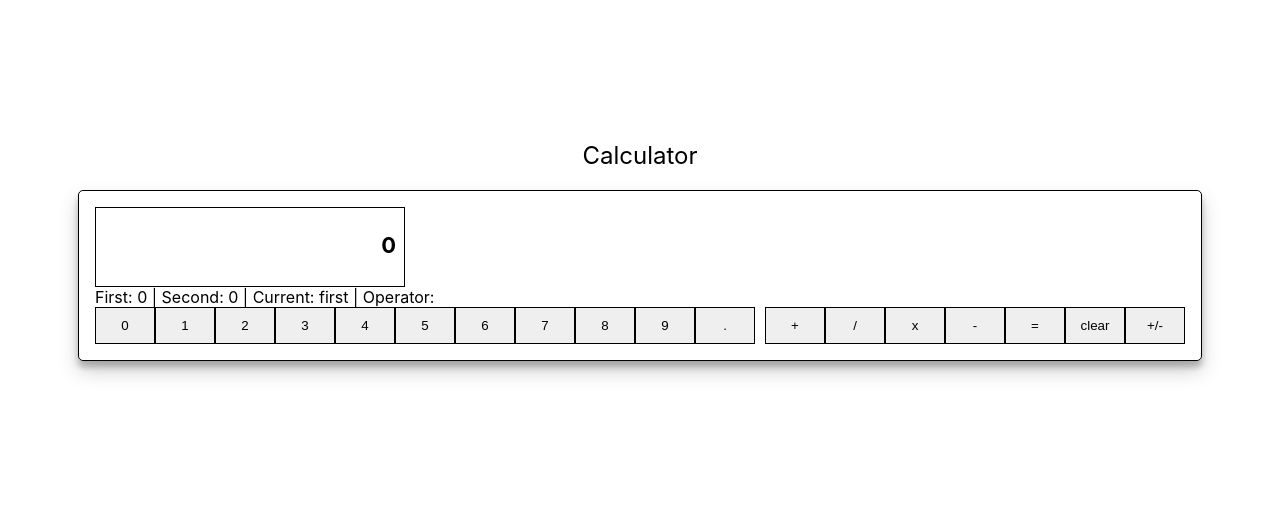
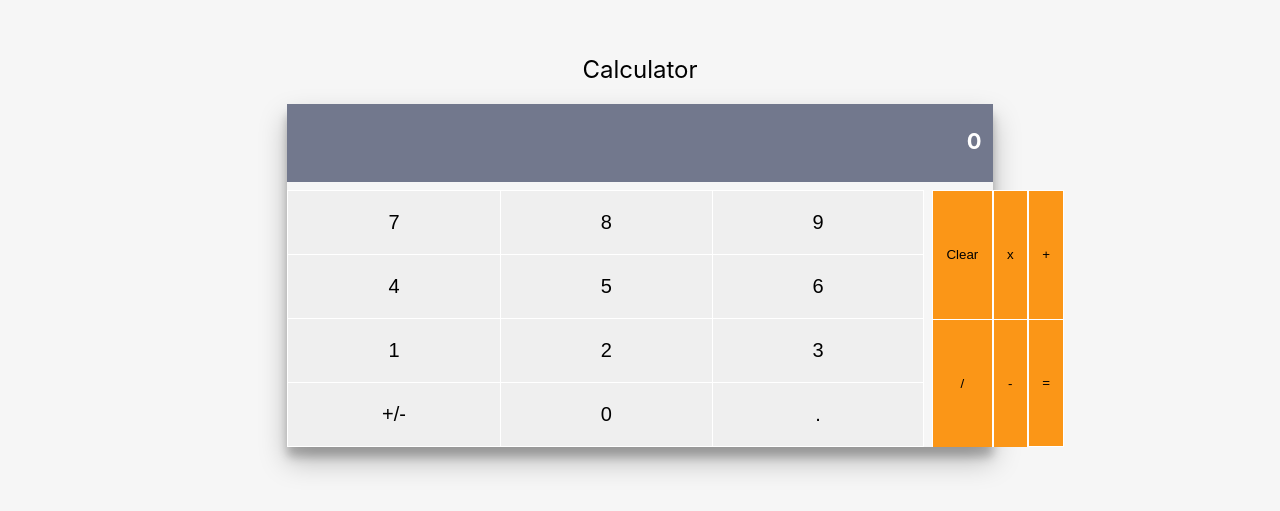
Before and after one commit to prof-tejera/homework-4-aali2537, a React (Create React App) app: page / in a window 1280 px wide. Shown: the part 149-660 px from the top of the page. Built offline with nearby package versions, Linux system fonts and the light colour scheme.

Commit message:
Styling component changes

```diff
--- a/src/components/Calculator.js
+++ b/src/components/Calculator.js
@@ -7,10 +7,22 @@ import Operator from "./Operator";
 import Screen from "./Screen";
 
 const Container = styled.div`
-  border: 1px solid black;
   border-radius: 5px;
-  padding: 1em;
-  box-shadow: 0 10px 20px rgba(0, 0, 0, 0.19), 0 6px 6px rgba(0, 0, 0, 0.23);
+
+  box-shadow: 0 14px 28px rgba(0, 0, 0, 0.25), 0 10px 10px rgba(0, 0, 0, 0.22);
+`;
+
+const NumPad = styled.div`
+  display: flex;
+  flex-wrap: wrap;
+  padding: 0em;
+`;
+
+const OperatorPad = styled.div`
+  display: flex;
+  flex-wrap: wrap;
+  flex-direction: column;
+  padding-left: 0.5em;
 `;
 
 class Calculator extends Component {
@@ -66,10 +78,9 @@ class Calculator extends Component {
           current: "first",
         });
       }
-    } else if (operator === "clear") {
+    } else if (operator === "Clear") {
       this.setState({ first: 0, second: 0, operator: null });
     } else if (operator === "+/-") {
-      console.log("hit");
       if (this.state.current === "first") {
         this.setState({
           first: this.state.first - this.state.first * 2,
@@ -94,33 +105,30 @@ class Calculator extends Component {
     return (
       <Container>
         <Screen {...this.getScreenValue()} />
-        <div>
-          First: {this.state.first} | Second: {this.state.second} | Current:{" "}
-          {this.state.current} | Operator: {this.state.operator}
-        </div>
         <div style={{ display: "flex" }}>
-          <div>
-            <Number value={0} onClick={this.handleNumberClick} />
+          <NumPad>
+            <Number value={7} onClick={this.handleNumberClick} />
+            <Number value={8} onClick={this.handleNumberClick} />
+            <Number value={9} onClick={this.handleNumberClick} />
+            <Number value={4} onClick={this.handleNumberClick} />
+            <Number value={5} onClick={this.handleNumberClick} />
+            <Number value={6} onClick={this.handleNumberClick} />
             <Number value={1} onClick={this.handleNumberClick} />
             <Number value={2} onClick={this.handleNumberClick} />
             <Number value={3} onClick={this.handleNumberClick} />
-            <Number value={4} onClick={this.handleNumberClick} />
-            <Number value={5} onClick={this.handleNumberClick} />
-            <Number value={6} onClick={this.handleNumberClick} />
-            <Number value={7} onClick={this.handleNumberClick} />
-            <Number value={8} onClick={this.handleNumberClick} />
-            <Number value={9} onClick={this.handleNumberClick} />
+            <Number value="+/-" onClick={this.handleOperatorClick} />
+            <Number value={0} onClick={this.handleNumberClick} />
             <Number value="." onClick={this.handleNumberClick} />
-          </div>
-          <div style={{ paddingLeft: 10 }}>
-            <Operator value="+" onClick={this.handleOperatorClick} />
+          </NumPad>
+          <OperatorPad>
+            <Operator value="Clear" onClick={this.handleOperatorClick} />
+
             <Operator value="/" onClick={this.handleOperatorClick} />
             <Operator value="x" onClick={this.handleOperatorClick} />
             <Operator value="-" onClick={this.handleOperatorClick} />
+            <Operator value="+" onClick={this.handleOperatorClick} />
             <Operator value="=" onClick={this.handleOperatorClick} />
-            <Operator value="clear" onClick={this.handleOperatorClick} />
-            <Operator value="+/-" onClick={this.handleOperatorClick} />
-          </div>
+          </OperatorPad>
         </div>
       </Container>
     );
@@ -137,11 +145,11 @@ Screen.propTypes = {
 };
 
 Number.propTypes = {
-  value: PropTypes.oneOfType([PropTypes.number, PropTypes.oneOf(["."])]),
+  value: PropTypes.oneOfType([PropTypes.number, PropTypes.oneOf([".", "+/-"])]),
 };
 
 Operator.propTypes = {
-  value: PropTypes.oneOf(["+", "/", "x", "-", "=", "clear", "+/-"]),
+  value: PropTypes.oneOf(["+", "/", "x", "-", "=", "Clear"]),
 };
 
 export default Calculator;
--- a/src/components/Number.js
+++ b/src/components/Number.js
@@ -2,9 +2,19 @@ import { Component } from "react";
 import styled from "styled-components";
 
 const Container = styled.button`
-  padding: 10px;
-  border: 1px solid black;
-  width: 60px;
+  padding: 1em;
+  background-color: #efefef;
+  border: 1px solid white;
+  border-right: 0;
+  border-top: 0;
+  font-size: 20px;
+  flex: 1 1 33.3%;
+  &:nth-child(3n) {
+    border-right: 1px solid white;
+  }
+  &:nth-child(-n + 3) {
+    border-top: 1px solid white;
+  }
 `;
 
 class Number extends Component {
--- a/src/components/Operator.js
+++ b/src/components/Operator.js
@@ -2,9 +2,14 @@ import { Component } from "react";
 import styled from "styled-components";
 
 const Container = styled.button`
-  padding: 10px;
-  border: 1px solid black;
-  width: 60px;
+  padding: 1em;
+  border: 1px solid white;
+  border-bottom: 0;
+  flex: 1 1 50%;
+  background-color: #fb9617;
+  &:last-child {
+    border-bottom: 1px solid white;
+  }
 `;
 
 class Operator extends Component {
--- a/src/components/Screen.js
+++ b/src/components/Screen.js
@@ -2,15 +2,17 @@ import { Component } from "react";
 import styled from "styled-components";
 
 const Container = styled.div`
-  border: 1px solid black;
-  width: 300px;
+  width: 100%;
   height: 70px;
   text-align: right;
-  padding-right: 0.5em;
+  background-color: #72788d;
+  color: white;
   padding-top: 0.5em;
+  margin-bottom: 0.5em;
 `;
 
 const Result = styled.div`
+  margin-right: 0.5em;
   margin-top: 0em;
   margin-bottom: 1em;
   font-size: 22px;
@@ -19,6 +21,7 @@ const Result = styled.div`
 
 const Operation = styled.div`
   margin-bottom: 1em;
+  margin-right: 0.5em;
 `;
 
 class Screen extends Component {
@@ -28,7 +31,7 @@ class Screen extends Component {
         <Operation>
           {this.props.operator
             ? `${this.props.first} ${this.props.operator}`
-            : ""}
+            : " "}
         </Operation>
         <Result>{this.props.second || this.props.first}</Result>
       </Container>
--- a/src/index.css
+++ b/src/index.css
@@ -2,6 +2,7 @@ html,
 #root,
 body {
   height: 100%;
+  background-color: #f6f6f6;
 }
 
 body {
```
